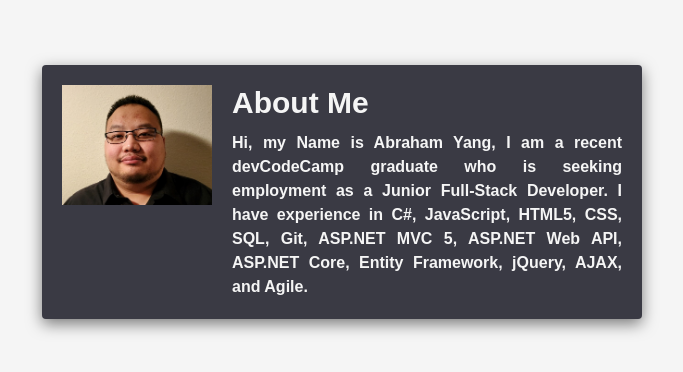
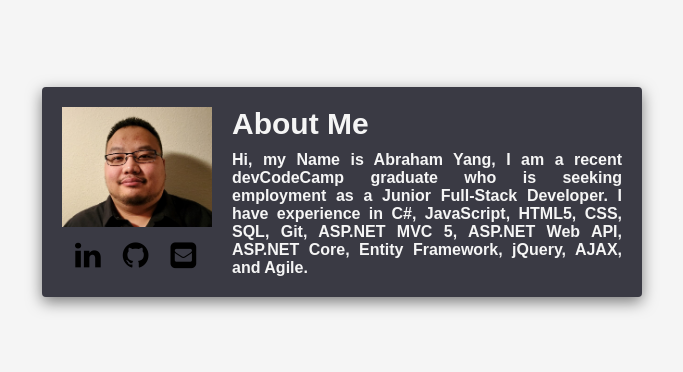
Before and after one commit to Abeyang13/Abeyang13.github.io, a plain HTML site: page aboutme.html in a window 1280 px wide. Shown: the part 208-580 px from the top of the page, without its empty margins (298-981 px from the left). Drawn offline with nearby package versions, Linux system fonts and the light colour scheme.

Commit message:
Added social menu with icons

```diff
--- a/aboutme.html
+++ b/aboutme.html
@@ -4,13 +4,20 @@
     <title>About Me</title>
     <meta charset="utf-8">
     <meta name="viewport" content="width=device-width, initial-scale=1">
-    <link rel="stylesheet" href="https://maxcdn.bootstrapcdn.com/bootstrap/4.4.1/css/bootstrap.min.css">
-    <link rel="stylesheet" href="style.css">
+    <link rel="stylesheet" href="https://stackpath.bootstrapcdn.com/font-awesome/4.7.0/css/font-awesome.min.css">
+    <link rel="stylesheet" type="text/css" href="style.css">
 </head>
 <body>
     <div class="box">
-        <div class="image-container">
+        <div class="image-container" id="wrapper">
             <img src="abeyang.png">
+            <div class="social-menu">
+            <ul>
+                <li><a href= "#"><i class="fa fa-linkedin"></i></a></li>
+                <li><a href= "#"><i class="fa fa-github"></i></a></li>
+                <li><a href= "#"><i class="fa fa-envelope-square"></i></a></li>
+            </ul>
+            </div>
         </div>
         <div class="content">
             <h2>About Me</h2>
--- a/style.css
+++ b/style.css
@@ -3,7 +3,7 @@ body
   margin: 0;
   padding: 0;
   font-family: sans-serif;
-  background: whitesmoke;
+  background-color: whitesmoke;
 }
 
 .box
@@ -60,3 +60,29 @@ body
     color: whitesmoke;
     word-spacing: 0mm;
 }
+
+.social-menu ul
+{
+    position: absolute;
+    top:80%;
+    left:15.6%;
+    padding: 0;
+    margin: 0;
+    transform: translate(-50%, -50%);
+    display: flex;
+}
+
+.social-menu li
+{
+    list-style: none;
+    margin: 0 10px;
+}
+
+.social-menu ul li .fa
+{
+    padding: 1px;
+    font-size: 30px;
+    line-height: 60px;
+    transition: .6s;
+    color: #000;
+}
```
